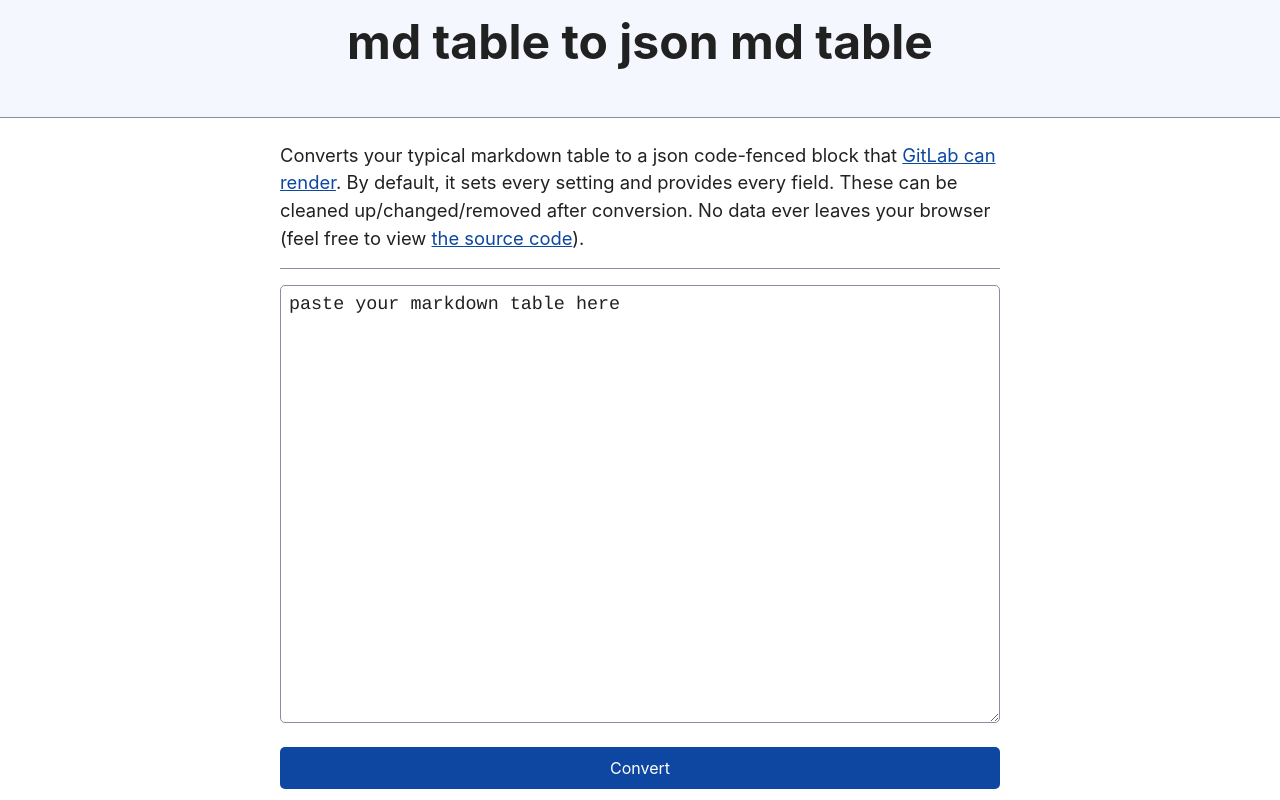
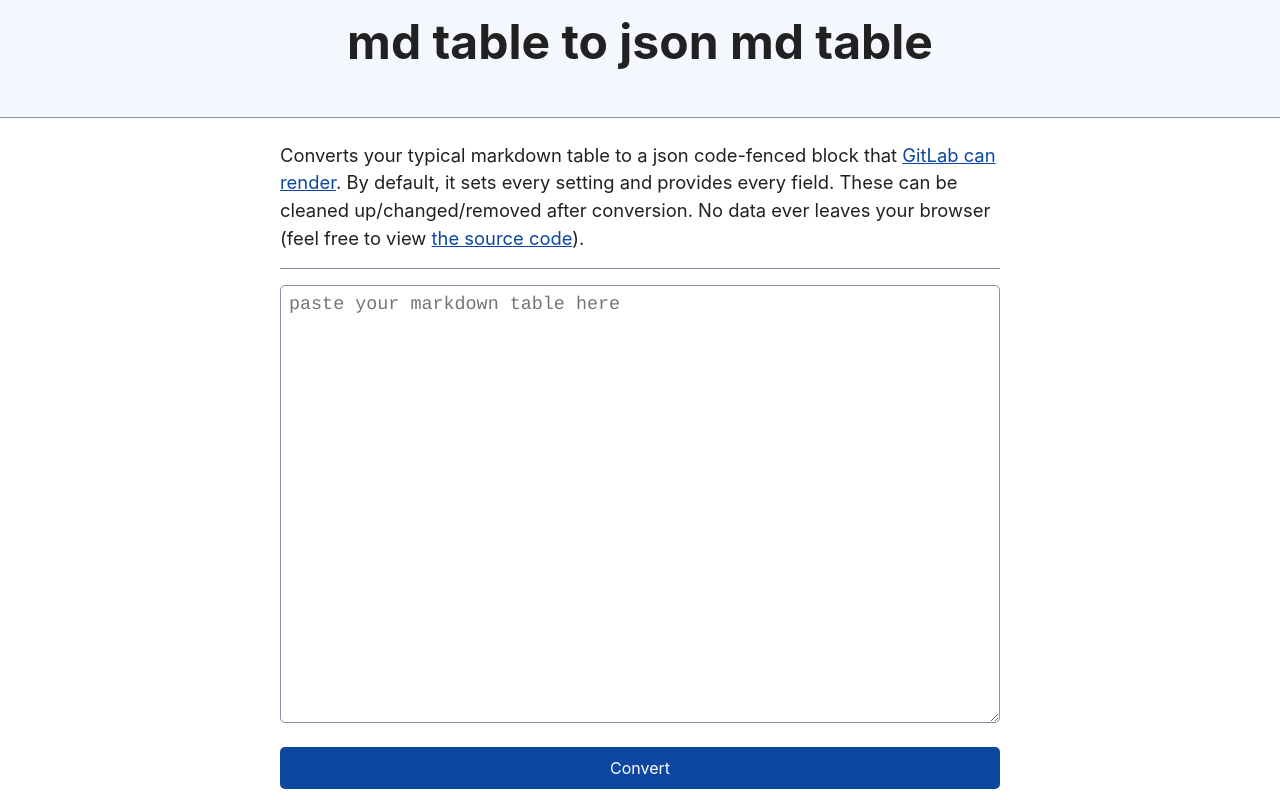
Before and after one commit to aae42/markdown-table-to-json, a plain HTML site: page public/index.html in a window 1280 px wide. Shown: the top 800 px of the page. Drawn offline with Linux system fonts and the light colour scheme.

Commit message:
Use `placeholder`
instead of just having the text in the text area

looks and works way better

```diff
--- a/public/index.html
+++ b/public/index.html
@@ -20,7 +20,14 @@
     No data ever leaves your browser (feel free to view
     <a href="https://github.com/aae42/markdown-table-to-json">the source code</a>).
     <hr>
-    <textarea id="input" name="input" rows="20" cols="70" wrap="off" style="font-family: Courier, monospace">paste your markdown table here</textarea>
+    <textarea
+      id="input"
+      name="input"
+      rows="20"
+      cols="70"
+      wrap="off"
+      style="font-family: Courier, monospace"
+      placeholder="paste your markdown table here"></textarea>
   </main>
 
   <button onclick="convert()">Convert</button>
```
